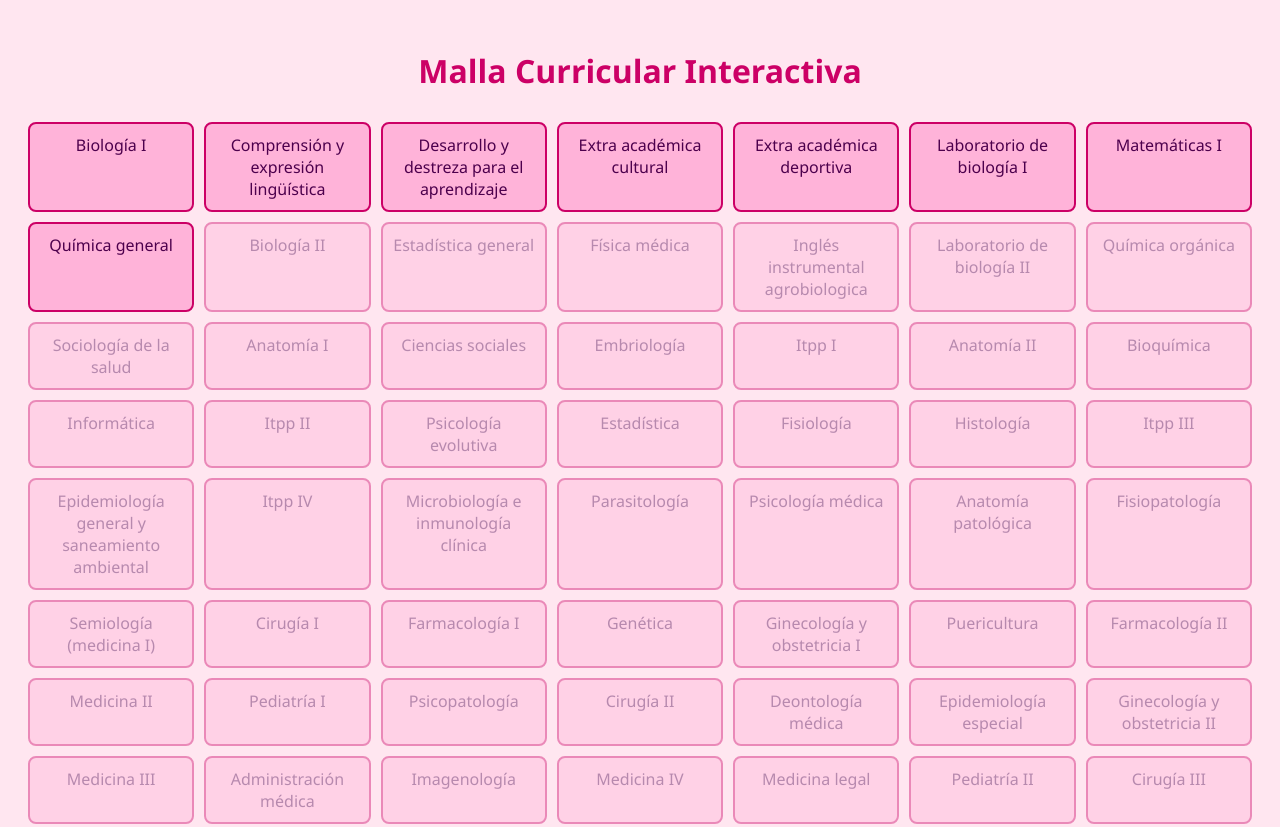
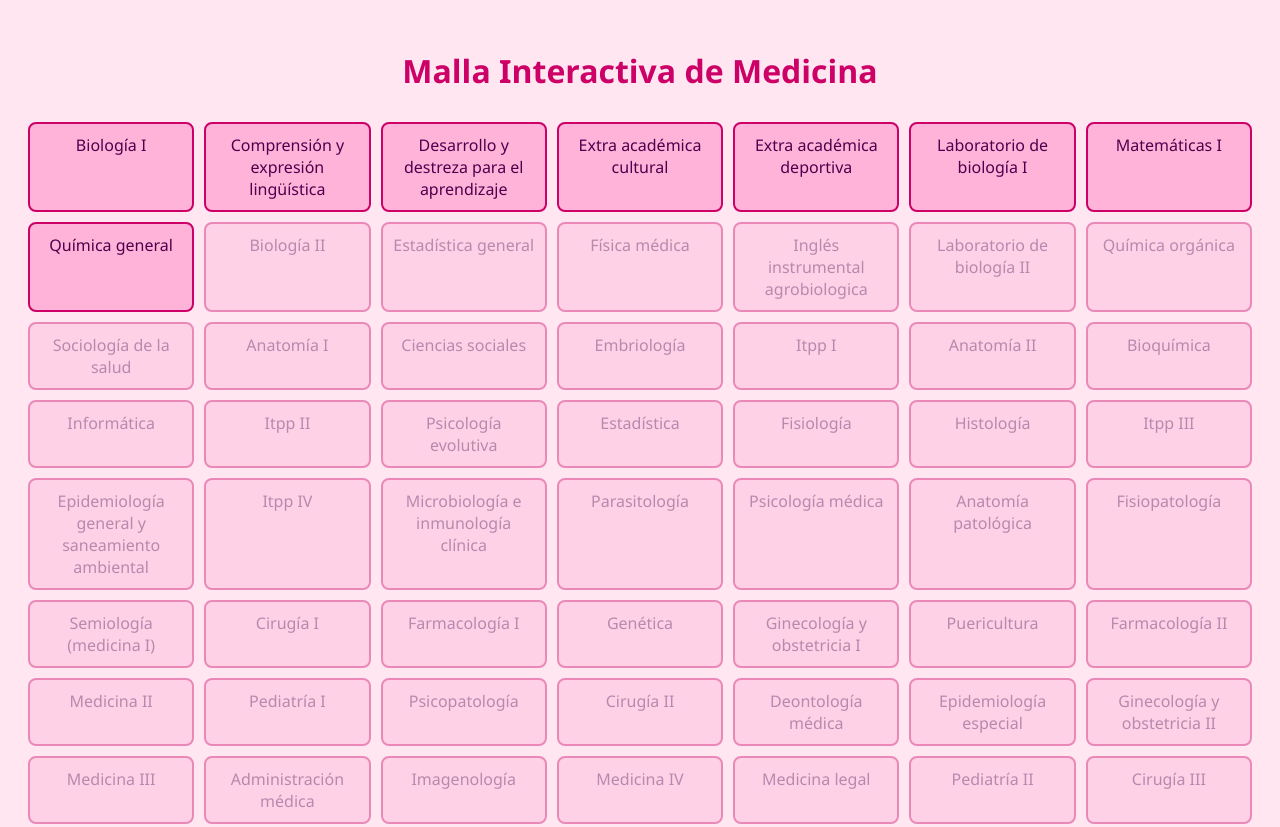
Before and after one commit to isaabv/UDOmed_isabv, a plain HTML site: page index.html in a window 1280 px wide. Shown: the top 827 px of the page. Drawn offline with Linux system fonts and the light colour scheme.

Commit message:
Update index.html

```diff
--- a/index.html
+++ b/index.html
@@ -2,11 +2,11 @@
 <html lang="es">
 <head>
   <meta charset="UTF-8">
-  <title>Malla Interactiva</title>
+  <title>Malla Interactiva - Medicina</title>
   <link rel="stylesheet" href="estilos.css">
 </head>
 <body>
-  <h1>Malla Curricular Interactiva</h1>
+  <h1>Malla Interactiva de Medicina</h1>
   <div id="malla"></div>
 
   <script src="script.js"></script>
```
